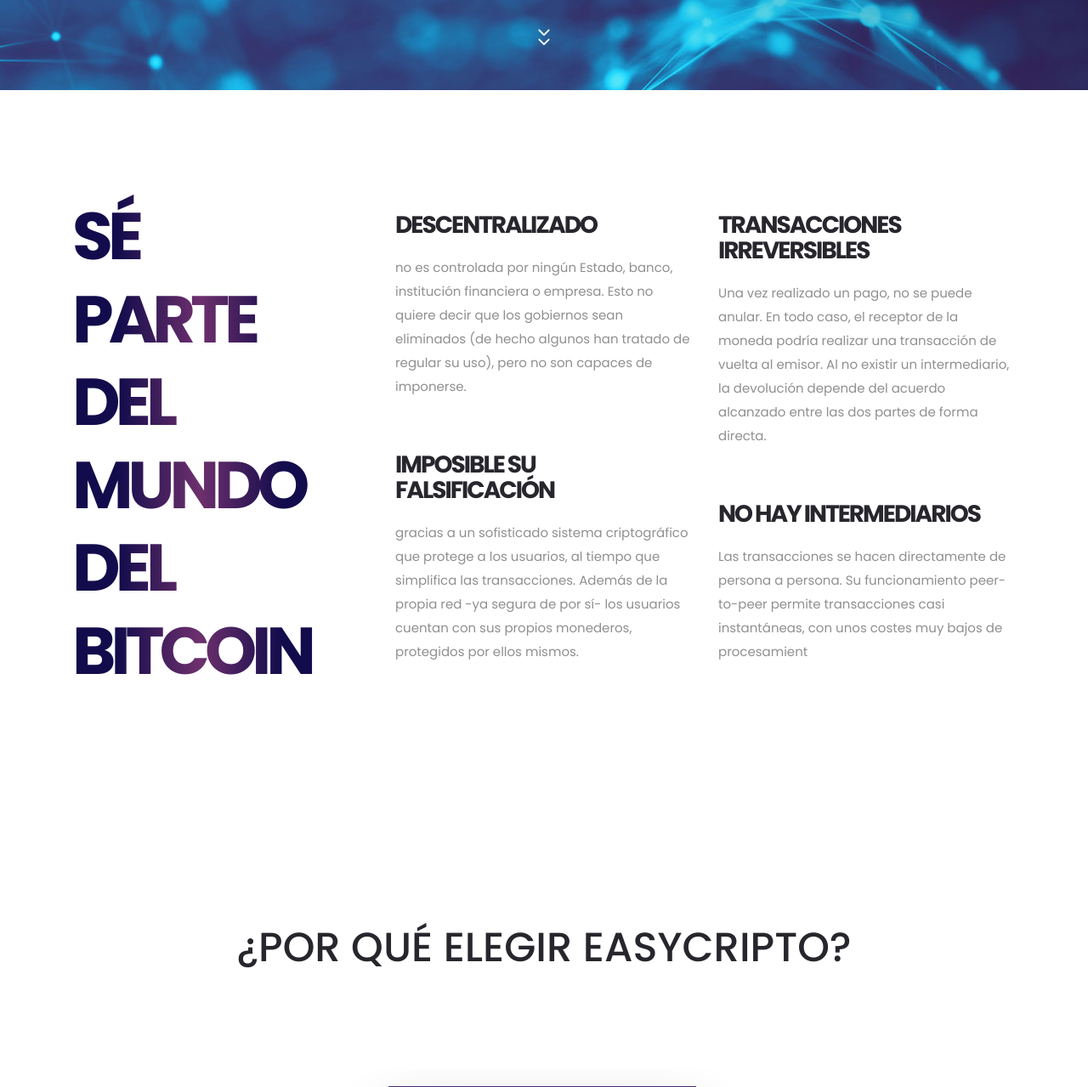
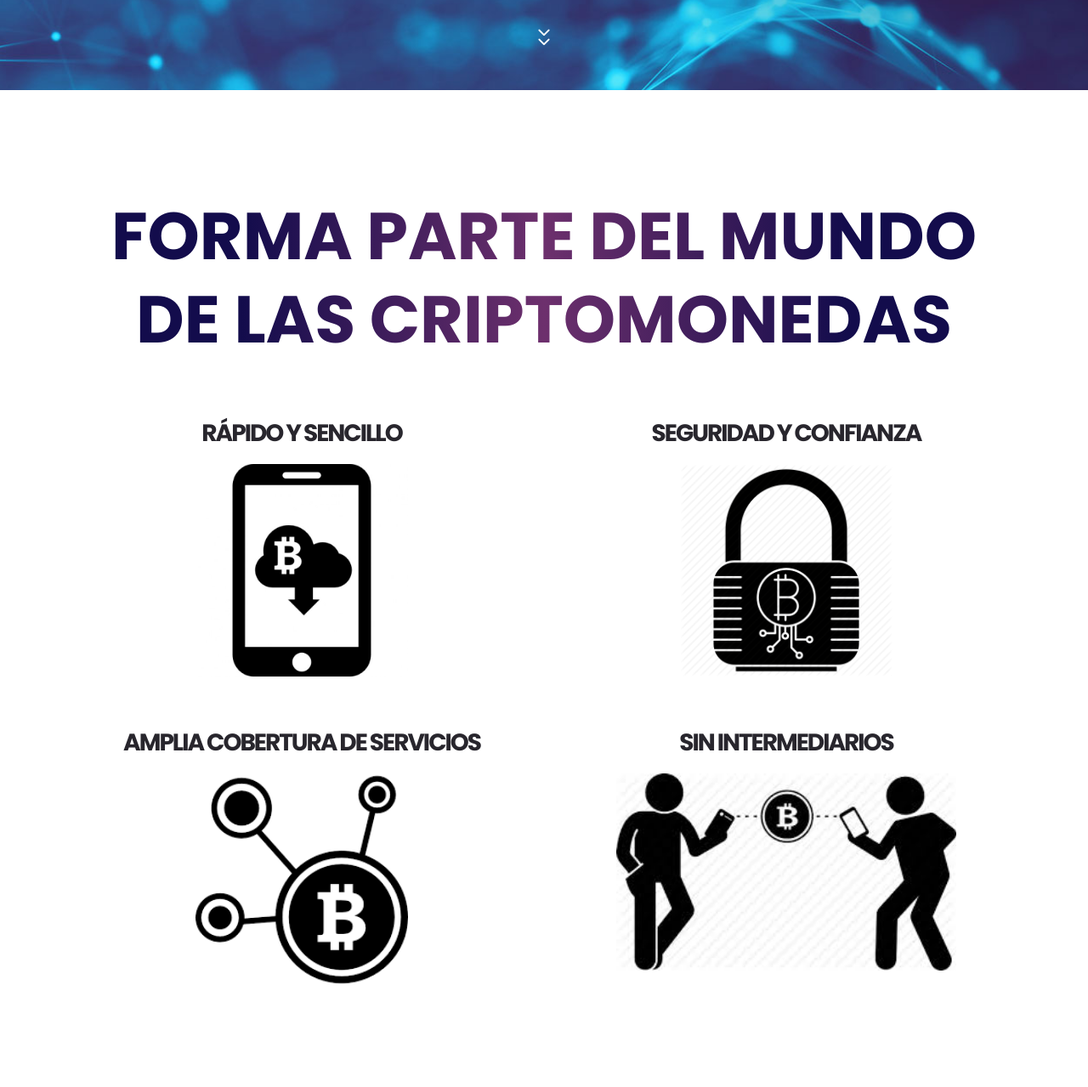
Before and after one commit to RolandoContreras/cryptostore, a CodeIgniter app: page /cryptostore/home in a window 1280 px wide. Shown: the part 694-1973 px from the top of the page at 85% size. Run offline with CodeIgniter, Linux system fonts and the light colour scheme; some libraries are stand-ins or nearby versions; some web fonts are replaced.

Commit message:
changes on home

```diff
--- a/application/views/home2.php
+++ b/application/views/home2.php
@@ -77,12 +77,6 @@
 			</div>
 		</div>
 		<div class="hero_side_text_container">
-<!--                    <div class="double_arrow_container d-flex flex-column align-items-center justify-content-center">
-                        <div class="double_arrow nav_links padding_left_15" data-scroll-to=".icon_boxes">
-                            <i class="fa fa-chevron-left trans_200"></i>
-                            <i class="fa fa-chevron-left trans_200"></i>
-                        </div>
-                    </div>-->
                     <div class="hero_side_text">
                         <div class="col-lg-2">
                             <div class="footer_col rotare90">
@@ -106,34 +100,36 @@
 	<div class="icon_boxes">
             <div class="container">
                 <div class="row">
-                    <div class="col-lg-4">
+                    <div class="col-lg-12">
                             <div class="icon_box_title">
-                                <h1 class="future-adversing">SÉ PARTE DEL MUNDO DEL BITCOIN</h1>
+                                <h1 class="future-adversing">FORMA PARTE DEL MUNDO DE LAS CRIPTOMONEDAS</h1>
                             </div>
                     </div>
 
-                    <div class="col-lg-4 icon_box_col">
+                    <div class="col-lg-6 icon_box_col">
                             <!-- Icon Box Item -->
-                            <div class="icon_box_item">
-                                    <h2 class="atificial-text">DESCENTRALIZADO</h2>
-                                    <p>no es controlada por ningún Estado, banco, institución financiera o empresa. Esto no quiere decir que los gobiernos sean eliminados (de hecho algunos han tratado de regular su uso), pero no son capaces de imponerse.</p>
+                            <div class="icon_box_item" style="text-align:center">
+                                    <h2 class="atificial-text">RÁPIDO Y SENCILLO</h2>
+                                    <p><img src="<?php echo site_url().'static/page_front/images/variedad.jpg';?>" alt="rápido" width="250"/> </p>
                             </div>
                             <!-- Icon Box Item -->
-                            <div class="icon_box_item">
-                                    <h2 class="atificial-text">IMPOSIBLE SU FALSIFICACIÓN</h2>
-                                    <p>gracias a un sofisticado sistema criptográfico que protege a los usuarios, al tiempo que simplifica las transacciones. Además de la propia red -ya segura de por sí- los usuarios cuentan con sus propios monederos, protegidos por ellos mismos.</p>
+                            <div class="icon_box_item" style="text-align:center">
+                                    <h2 class="atificial-text">AMPLIA COBERTURA DE SERVICIOS</h2>
+                                    <p><img src="<?php echo site_url().'static/page_front/images/amplia.png';?>" alt="cobertura" width="250"/> </p>
                             </div>
+
                     </div>
-                    <div class="col-lg-4 icon_box_col">
+                    <div class="col-lg-6 icon_box_col">
                             <!-- Icon Box Item -->
-                            <div class="icon_box_item">
-                                    <h2 class="atificial-text">TRANSACCIONES IRREVERSIBLES</h2>
-                                    <p> Una vez realizado un pago, no se puede anular. En todo caso, el receptor de la moneda podría realizar una transacción de vuelta al emisor. Al no existir un intermediario, la devolución depende del acuerdo alcanzado entre las dos partes de forma directa.</p>
+                            <div class="icon_box_item" style="text-align:center">
+                                    <h2 class="atificial-text">SEGURIDAD Y CONFIANZA</h2>
+                                    <p><img src="<?php echo site_url().'static/page_front/images/seguridad.png';?>" alt="seguridad" width="250"/> </p>
                             </div>
+
                             <!-- Icon Box Item -->
-                            <div class="icon_box_item">
-                                    <h2 class="atificial-text">NO HAY INTERMEDIARIOS</h2>
-                                    <p> Las transacciones se hacen directamente de persona a persona. Su funcionamiento peer-to-peer permite transacciones casi instantáneas, con unos costes muy bajos de procesamient</p>
+                            <div class="icon_box_item" style="text-align:center">
+                                    <h2 class="atificial-text">SIN INTERMEDIARIOS</h2>
+                                    <p><img src="<?php echo site_url().'static/page_front/images/intermediarios.png';?>" alt="intermediarios" width="400"/> </p>
                             </div>
                     </div>
                 </div>
@@ -258,8 +254,8 @@
 					<div class="cta_content">
 						<h1>Servicio exclusivo para grandes inversores</h1>
 						<p>Servicio exclusivo enfocado a clientes que quieran adquirir Criptomonedas por un valor igual o superior a 50.000€. Easycripto te brindará una atención preferente y personalizada para la gestión de sus activos.</p>
-                                                 <div class="button icon_box_button trans_200" style="border: solid 2px #FFF !important;">
-                                                    <a href="#" style="color:#FFF !important;"class="trans_200">CONTACTE CON NOSOTROS</a>
+                                                 <div class="button icon_box_button trans_200 with250" style="border: solid 2px #FFF !important;">
+                                                    <a href="#" style="color:#FFF !important;"class="trans_200 ">CONTACTE CON NOSOTROS</a>
                                                 </div>
 					</div>
 				</div>
--- a/static/page_front/css/main_styles.css
+++ b/static/page_front/css/main_styles.css
@@ -823,7 +823,7 @@ section
 }
 .icon_box_title
 {
-	padding-right: 50px;
+	/*padding-right: 50px;*/
 
 }
 .icon_box_title h1
@@ -1602,10 +1602,12 @@ section
     font-weight: 700;
     text-transform: uppercase;
     background: linear-gradient(to right, rgba(20, 13, 77, 1) 0%, rgba(20, 13, 77, 1) 18%, rgba(111, 49, 111, 1) 50%, rgba(20, 13, 77, 1) 82%, rgba(20, 13, 77, 1) 100%);
-        background-clip: border-box;
+    background-clip: border-box;
     -webkit-background-clip: text;
     -webkit-text-fill-color: transparent;
-    letter-spacing: -6px;
+    letter-spacing: 0px;
+    text-align: center;
+    padding-bottom: 50px;
 }
 .atificial-text{
     letter-spacing: -2px;
```
Also changed, not shown: static/page_front/images/amplia.png (added), static/page_front/images/intermediarios.png (added), static/page_front/images/seguridad.png (added), static/page_front/images/variedad.jpg (added).
